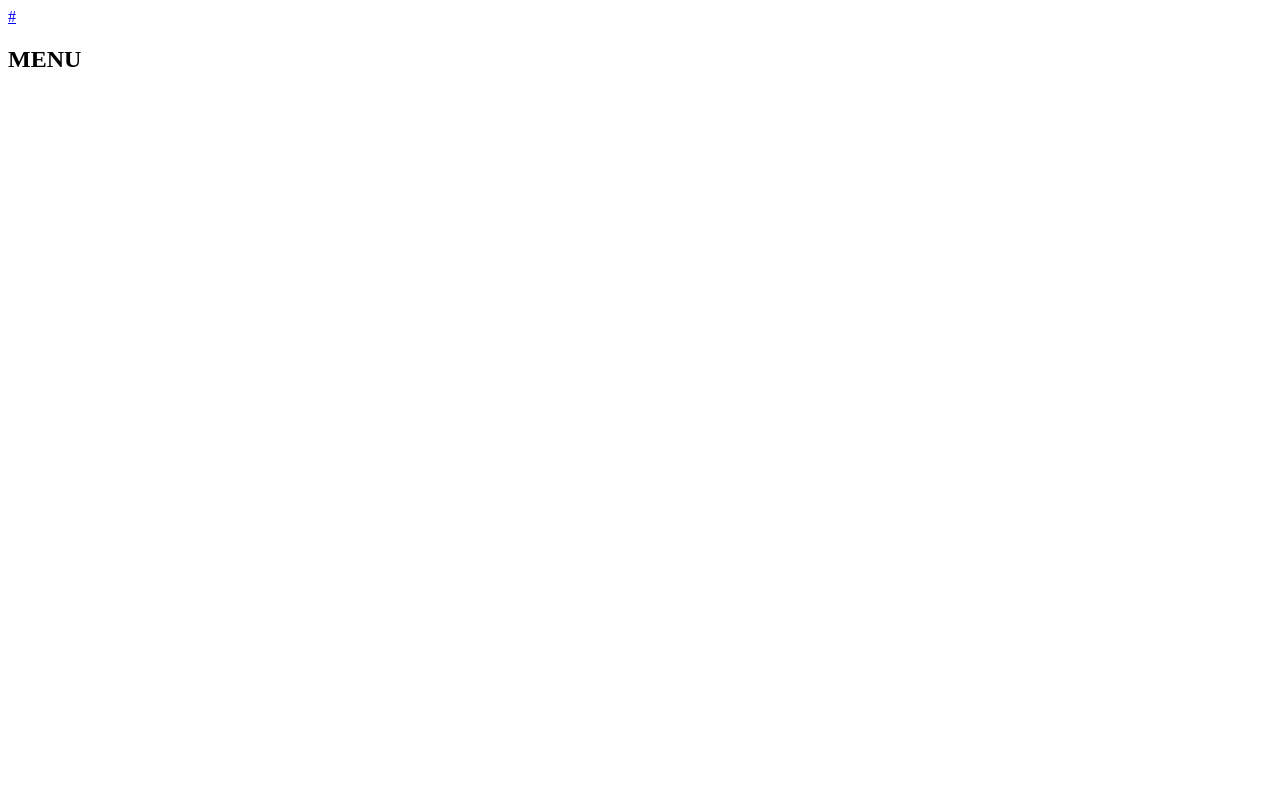
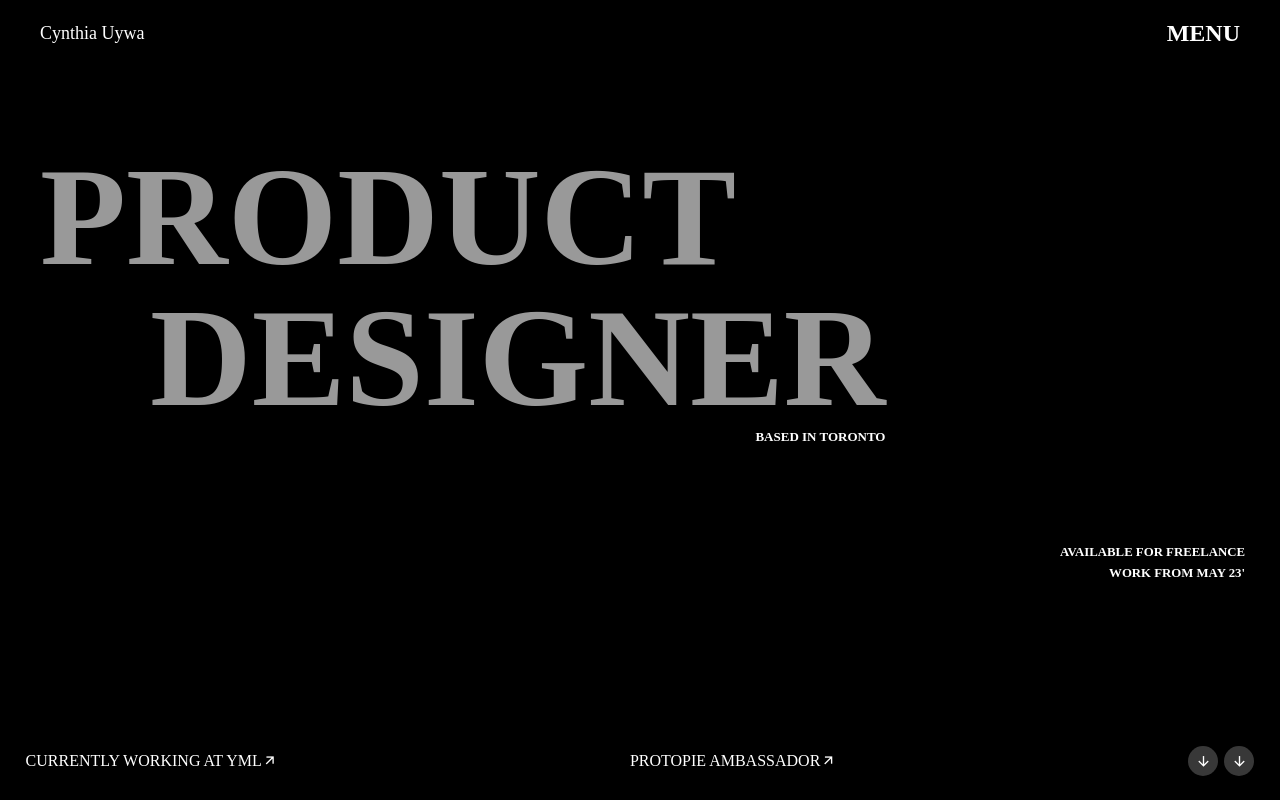
Before and after one commit to Mathews-Gigi/Animated-Cynthia-Website-Clone, a plain HTML site: page index.html in a window 1280 px wide. Drawn offline with nearby package versions, Linux system fonts and the light colour scheme.

Commit message:
hero page design finish

```diff
--- a/index.html
+++ b/index.html
@@ -4,14 +4,45 @@
     <meta charset="UTF-8" />
     <meta name="viewport" content="width=device-width, initial-scale=1.0" />
     <title>Cynthia Ugwa Website Clone</title>
+    <link
+      href="https://cdn.jsdelivr.net/npm/remixicon@4.3.0/fonts/remixicon.css"
+      rel="stylesheet"
+    />
+    <link rel="stylesheet" href="style.css" />
   </head>
   <body>
     <div id="main">
       <div id="hero">
-        <div class="nav">
-          <a href="#" id="">#</a>
+        <div id="nav">
+          <a href="#" id="">Cynthia Uywa</a>
           <h2>MENU</h2>
         </div>
+        <div id="heading">
+          <h1>product</h1>
+          <div class="blockText">
+            <h1 id="secondh1">designer</h1>
+            <h5 id="subtext">based in toronto</h5>
+          </div>
+          <div class="subheadings">
+            <h5>available for freelance</h5>
+            <h5>work from may 23'</h5>
+          </div>
+        </div>
+        <div class="heroFooter">
+          <a href=""
+            >Currently working at Yml<i class="ri-arrow-right-up-line"></i
+          ></a>
+          <a href=""
+            >Protopie ambassador<i class="ri-arrow-right-up-line"></i
+          ></a>
+          <div class="iconset">
+            <div id="circle"><i class="ri-arrow-down-line"></i></div>
+            <div id="circle"><i class="ri-arrow-down-line"></i></div>
+          </div>
+        </div>
+      </div>
+      <div id="about">
+
       </div>
     </div>
   </body>
--- a/style.css
+++ b/style.css
@@ -1,6 +1,8 @@
 * {
   margin: 0;
   padding: 0;
+  font-family: " General Sans";
+  box-sizing: border-box;
 }
 html,
 body {
@@ -14,10 +16,77 @@ body {
   width: 100%;
   height: 100vh;
   background-color: black;
+  color: #fff;
 }
-#nav{
-    width: 100%;
+#nav {
+  width: 100%;
+
+  padding: 20px 40px;
+  display: flex;
+  align-items: center;
+  justify-content: space-between;
 }
 #nav a {
   color: #fff;
+  text-decoration: none;
+  font-size: 18px;
 }
+#heading {
+  margin-top: 80px;
+}
+#heading h1 {
+  margin-left: 40px;
+  opacity: 0.6;
+  line-height: 1;
+  font-family: "General Sans";
+  font-size: 11vw;
+  text-transform: uppercase;
+}
+.blockText {
+  width: fit-content;
+}
+.blockText #secondh1 {
+  margin-left: 150px;
+}
+.blockText #subtext {
+  text-align: right;
+  font-size: 13px;
+  text-transform: uppercase;
+}
+.subheadings {
+  margin-top: 100px;
+  padding-right: 35px;
+}
+.subheadings h5 {
+  font-size: 1vw;
+  text-align: right;
+  text-transform: uppercase;
+  margin-top: 0.5vw;
+}
+.heroFooter {
+  position: absolute;
+  width: 100%;
+  bottom: 3%;
+  padding: 0 2vw;
+  display: flex;
+  align-items: center;
+  justify-content: space-between;
+}
+.heroFooter a {
+  color: #fff;
+  text-decoration: none;
+  text-transform: uppercase;
+}
+.iconset {
+  display: flex;
+  gap: 6px;
+}
+#circle {
+  display: flex;
+  justify-content: center;
+  align-items: center;
+  width: 30px;
+  height: 30px;
+  background-color: rgba(80, 80, 80, 0.701);
+  border-radius: 50%;
+}
```
